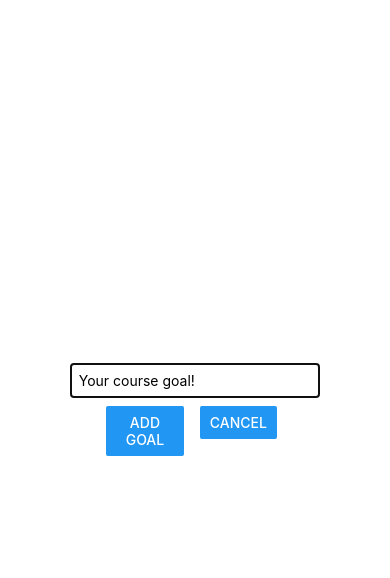
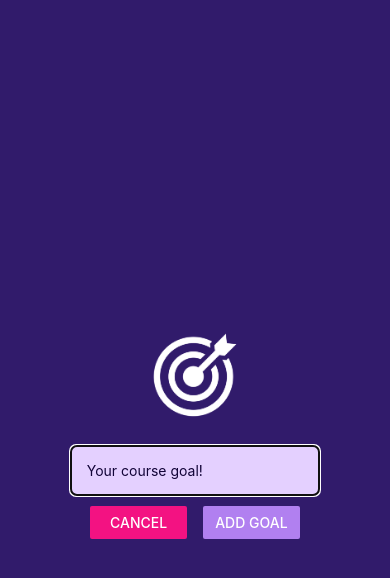
Before and after one commit to RalitsaTerzieva/RNCourse, a React Native app: screen / in a window 390 px wide. Both pictures are taken after a click on the button "ADD NEW GOAL". Shown: the top 578 px of the page. Built offline with nearby package versions, Linux system fonts and the light colour scheme.

Commit message:
Refactor code

```diff
--- a/App.js
+++ b/App.js
@@ -3,6 +3,7 @@
 import { StyleSheet, View, FlatList, Button } from 'react-native';
 import GoalItem from './components/GoalItem'
 import GoalInput from './components/GoalInput';
+import { StatusBar  } from 'expo-status-bar';
 
 export default function App() {
   const [modalVisibleState, setModalVisibleState] = useState(false);
@@ -30,14 +31,17 @@
   }
 
   return (
+    <>
+    <StatusBar style="auto" />
     <View style={styles.appContainer}>
-      <Button title='Add new goal' color='#5e0acc' onPress={startAddGoalHandler} />
+      <Button title='Add new goal' color='#a065ec' onPress={startAddGoalHandler} />
       <GoalInput onAddGoal={addGoalHandler} visible={modalVisibleState} onCancel={endAddGoalHandler}/>
       <View style={styles.goalsContainer}>
       <FlatList data={courseGoals} alwaysBounceVertical={false} renderItem={(itemData) => {
         return <GoalItem onDeleteItem={onDeleteGoalHandler} id={itemData.item.id} text={itemData.item.text}/>}} keyExtractor={(item, index) => { return item.id }} />
       </View>
     </View>
+    </>
   );
 }
 
@@ -45,7 +49,8 @@
   appContainer: {
     flex: 1,
     paddingTop: 50,
-    paddingHorizontal: 16
+    paddingHorizontal: 16,
+    backgroundColor: "#1e085a"
   },
   goalsContainer: {
     flex: 5
--- a/app.json
+++ b/app.json
@@ -6,6 +6,7 @@
     "orientation": "portrait",
     "icon": "./assets/icon.png",
     "userInterfaceStyle": "light",
+    "backgroundColor": "#1e085a",
     "splash": {
       "image": "./assets/splash.png",
       "resizeMode": "contain",
--- a/components/GoalInput.js
+++ b/components/GoalInput.js
@@ -1,4 +1,4 @@
-import { StyleSheet, View, Button, TextInput, Modal } from 'react-native';
+import { StyleSheet, View, Button, TextInput, Modal, Image } from 'react-native';
 import { useState } from 'react';
 
 function GoalInput(props) {
@@ -17,13 +17,19 @@
     return (
         <Modal visible={props.visible} animationType='slide'>
             <View style={styles.inputContainer} >
-                <TextInput style={styles.textInput} placeholder='Your course goal!' onChangeText={goalInputHandler} value={enteredGoalText}/>
+                <Image style={styles.image} source={require('../assets/images/goal.png')}/>
+                <TextInput
+                    style={styles.textInput}
+                    placeholder='Your course goal!'
+                    onChangeText={goalInputHandler}
+                    value={enteredGoalText}
+                />
                 <View style={styles.buttonContainer}>
                     <View style={styles.button}>
-                        <Button title='Add goal' onPress={addGoalHandler} />
+                        <Button title='Cancel' onPress={props.onCancel} color='#f31282'/>
                     </View>
                     <View style={styles.button}>
-                        <Button title='Cancel' onPress={props.onCancel}/>
+                        <Button title='Add goal' onPress={addGoalHandler} color='#b180f0' />
                     </View>
                 </View>
             </View>
@@ -39,23 +45,30 @@
         flex: 1,
         justifyContent: 'center',
         alignItems: 'center',
-        marginBottom: 24,
         padding: 16,
-        borderBottomWidth: 1,
-        borderBottomColor: '#cccccc'
+        backgroundColor: '#311b6b'
+    },
+    image: {
+        width: 100,
+        height: 100,
+        margin: 20
     },
     textInput: {
         borderWidth: 1,
-        borderColor: '#cccccc',
+        borderColor: '#e4d0ff',
+        backgroundColor: '#e4d0ff',
+        color: '#120438',
+        borderRadius: 6,
         width: '70%',
-        padding: 8
+        padding: 16
     },
     buttonContainer: {
-        marginTop: 8,
-        flexDirection: 'row'
+        marginTop: 10,
+        flexDirection: 'row',
+        justifyContent: 'center'
     },
     button: {
-        width: '40%',
+        width: '50%',
         marginHorizontal: 8
     }
 });
```
Also changed, not shown: assets/images/goal.png (added).
